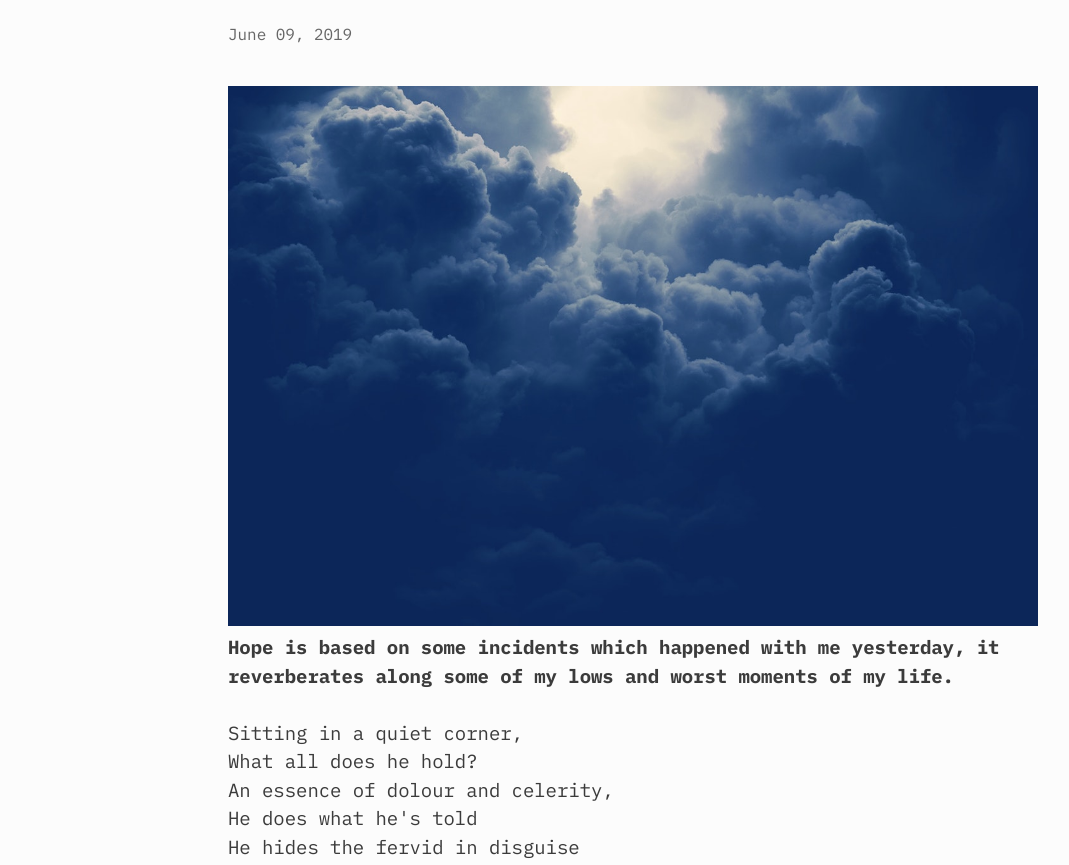
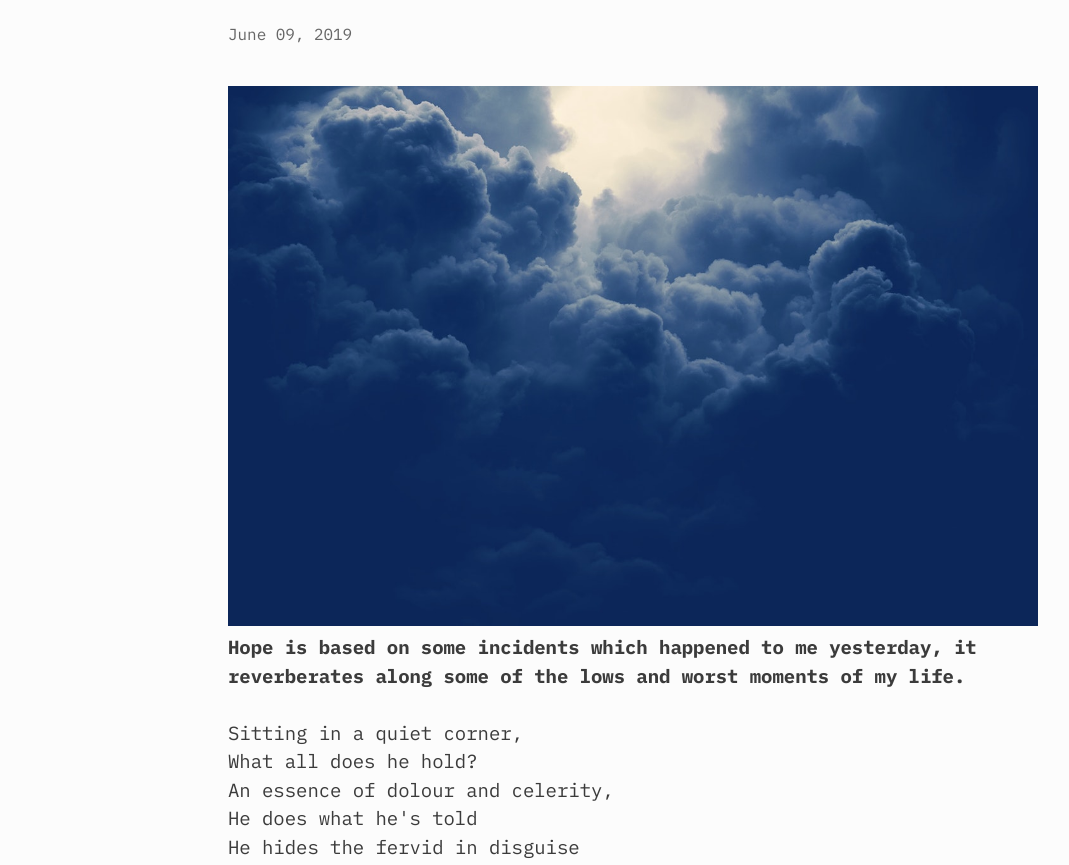
Before and after one commit to utkarshdubey/moonbites-live, a Gatsby site: page /blog/post1 in a window 1280 px wide. Shown: the part 214-1079 px from the top of the page, without its empty margins (7-1076 px from the left). Built offline with nearby package versions, Linux system fonts and the light colour scheme; Gatsby itself is replaced by a stand-in of ours.

Commit message:
Updated English.

```diff
--- a/src/pages/blog/post1.md
+++ b/src/pages/blog/post1.md
@@ -6,7 +6,7 @@ date: '2019-06-09'
 ![photo](post1.jpg)
 <br>
 
-**Hope is based on some incidents which happened with me yesterday, it reverberates along some of my lows and worst moments of my life.**
+**Hope is based on some incidents which happened to me yesterday, it reverberates along some of the lows and worst moments of my life.**
 <br>
 <br>
 
```
